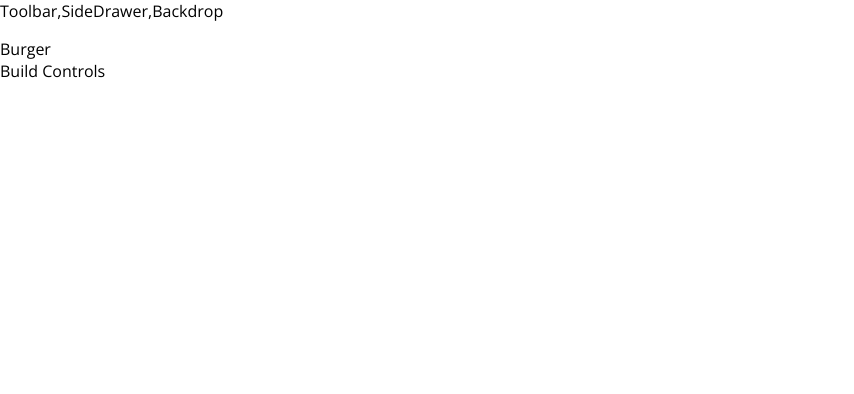
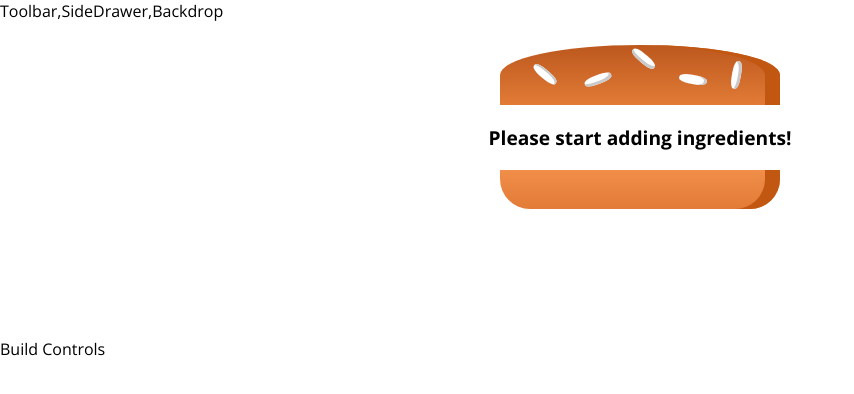
Before and after one commit to adi1506/Burger-Stack, a React (Create React App) app: page / in a window 1280 px wide. Shown: the top 394 px of the page, without its empty margins (0-854 px from the left). Built offline with nearby package versions, Linux system fonts and the light colour scheme.

Commit message:
Added Burger Functionality

```diff
--- a/src/components/Burger/Burger.js
+++ b/src/components/Burger/Burger.js
@@ -0,0 +1,28 @@
+import React from 'react';
+import classes from './Burger.module.css';
+import BurgerIngredient from './BurgerIngredient/BurgerIngredient';
+
+const Burger = (props) => {
+   let transformedIngredients = Object.keys(props.ingredients).map((igKey) => {
+      return [...Array(props.ingredients[igKey])].map((_, i) => {
+         return <BurgerIngredient key={igKey + i} type={igKey} />;
+      });
+   })
+   .reduce((arr,el) => {
+       return arr.concat(el)
+   },[]);
+   //console.log(transformedIngredients);
+   if(transformedIngredients.length === 0)
+   {
+       transformedIngredients = <p> Please start adding ingredients!</p>
+   }
+   return (
+      <div className={classes.Burger}>
+         <BurgerIngredient type='bread-top' />
+         {transformedIngredients}
+         <BurgerIngredient type='bread-bottom' />
+      </div>
+   );
+};
+
+export default Burger;
--- /dev/null
+++ b/src/components/Burger/Burger.module.css
@@ -0,0 +1,37 @@
+.Burger{
+    height:250px;
+    width:100%;
+    margin:auto;
+    text-align: center;
+    font-size: 1.2rem;
+    font-weight: bold;
+    overflow: scroll;
+
+}
+
+@media (min-width:1000px) and (min-height:700px)
+{
+    .Burger{
+        width: 700px;
+        height:600px;
+
+    }
+}
+
+@media (min-width:500px) and (min-height:401px)
+{
+    .Burger{
+        width: 450px;
+        height:400px;
+
+    }
+}
+
+@media (min-width:500px) and (min-height:400px)
+{
+    .Burger{
+        width: 350px;
+        height:300px;
+
+    }
+}
--- a/src/components/Burger/BurgerIngredient/BurgerIngredient.js
+++ b/src/components/Burger/BurgerIngredient/BurgerIngredient.js
@@ -1,7 +1,6 @@
 import React, { Component } from 'react';
 import PropTypes from 'prop-types';
-import BurgerBuilder from '../../../containers/BurgerBuilder/BurgerBuilder';
-
+import classes from './BurgerIngredient.module.css';
 class BurgerIngredient extends Component {
    render() {
       let ingredient = null;
@@ -11,7 +10,7 @@
             break;
          case 'bread-top':
             ingredient = (
-               <div className={classes.BreadBottom}>
+               <div className={classes.BreadTop}>
                   <div className={classes.Seeds1}></div>
                   <div className={classes.Seeds2}></div>
                </div>
--- a/src/containers/BurgerBuilder/BurgerBuilder.js
+++ b/src/containers/BurgerBuilder/BurgerBuilder.js
@@ -1,11 +1,22 @@
 import React, { Component } from 'react';
+import Burger from '../../components/Burger/Burger';
 
 class BurgerBuilder extends Component {
+
+    state= {
+        ingredients:{
+            meat : 0,
+            cheese : 0,
+            salad : 0,
+            bacon:0,
+        }
+
+    }
     render(){
         return(
             <div>
                 <>
-                <div>Burger</div>
+                <Burger ingredients={this.state.ingredients}/>
                 <div>Build Controls</div>
                 </>
             </div>
```
